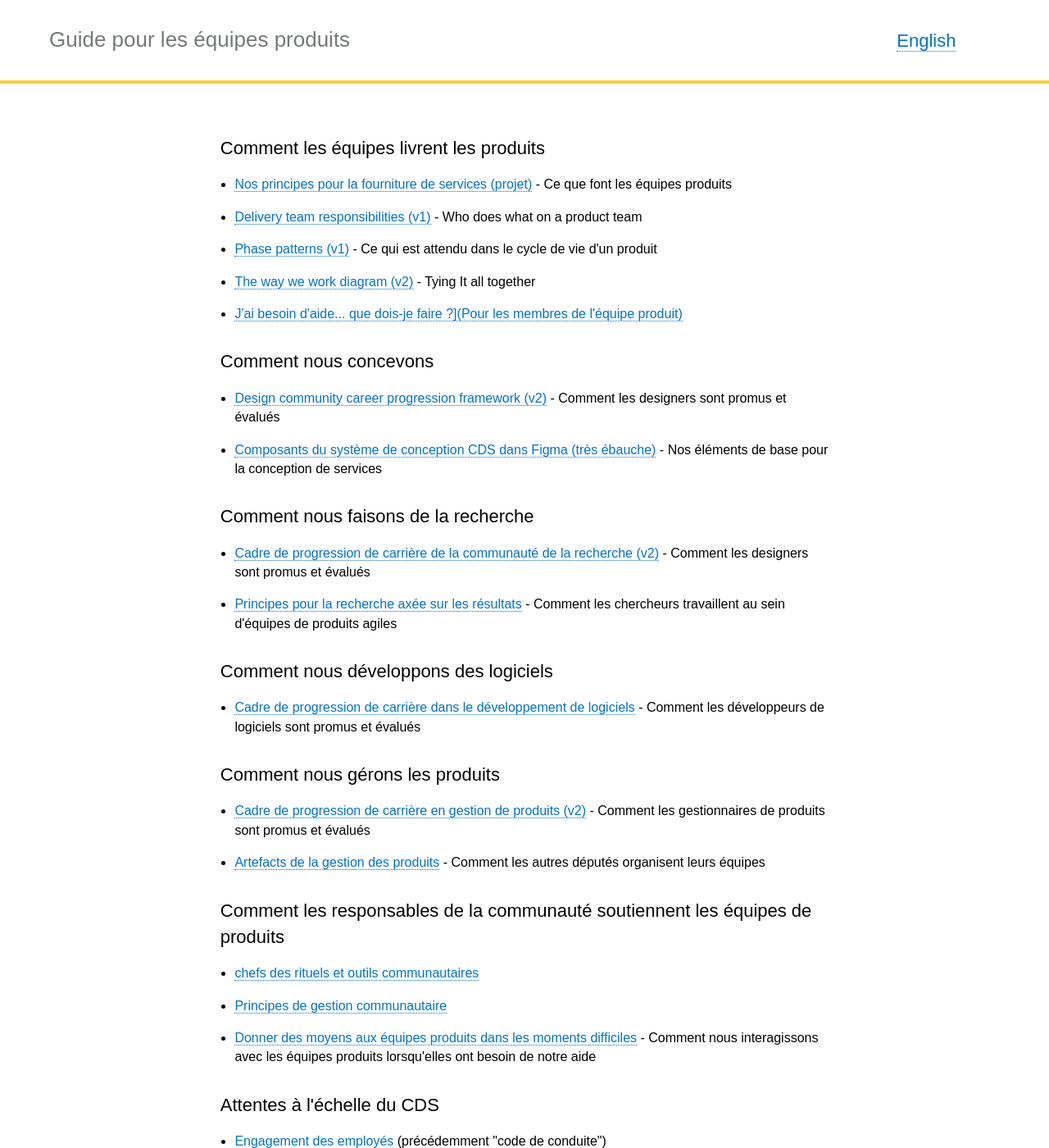
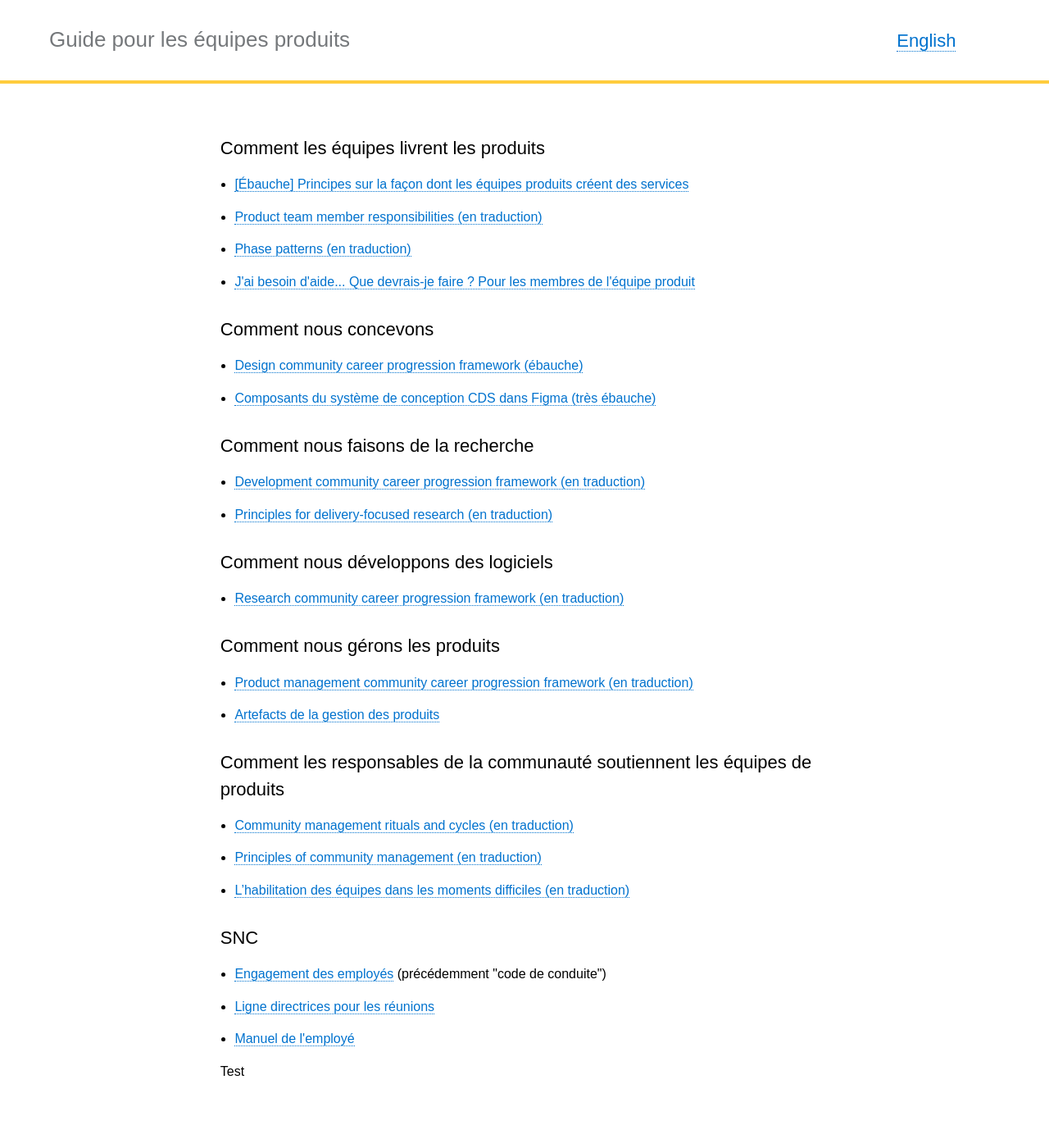
Before and after one commit to cds-snc/guide-product-teams-equipes-produits, a Jekyll site: the page built from _pages/fr/accueil.html, in a window 1280 px wide and 1400 px high. Shown: the whole window at 82% size. Built offline with Jekyll 4.4.1, drawn with Linux system fonts in a browser that asks for light colours; some of the changed text lies outside the part shown.

Commit message:
Updates for home page

```diff
--- a/_config.yml
+++ b/_config.yml
@@ -9,8 +9,8 @@ collections:
     permalink: /:path/
 
 # Title
-name: Design research handbook
-subtitle: Tips, tools, processes and approaches for understanding the people we serve
+name: Guide for product teams
+subtitle:
 
 # When using this template with a project page set the baseurl to '/project-name'
 # For user/organization pages set this to an empty string
--- a/_includes/navigation-fr.html
+++ b/_includes/navigation-fr.html
@@ -11,40 +11,39 @@
 
 <h2 id="comment-les-quipes-livrent-les-produits">Comment les équipes livrent les produits</h2>
 <ul>
-<li><a href="https://docs.google.com/document/d/1ADYr5uqqu25FX3E1QVCbhmZp-YmsEJsOuvDk02jCKFY/edit">Nos principes pour la fourniture de services (projet)</a> - Ce que font les équipes produits</li>
-<li><a href="https://docs.google.com/document/d/15uRvNqwCiJRkRU6u8gyklw38DKtzXtqxRVOT-gXQohY/edit">Delivery team responsibilities (v1)</a> - Who does what on a product team</li>
-<li><a href="https://drive.google.com/drive/u/0/search?q=phase%20patterns">Phase patterns (v1)</a> - Ce qui est attendu dans le cycle de vie d&#39;un produit</li>
-<li><a href="https://gcdigital.slack.com/archives/C2G47TBA4/p1567011920016900?thread_ts=1567011920.016900">The way we work diagram (v2)</a> - Tying It all together</li>
-<li><a href="https://docs.google.com/document/d/1z_UBsleGrzh720ucN5zf2vb3LFGvj29mHGodx7_1pf4/edit#heading=h.sjqaiear3f3t">J&#39;ai besoin d&#39;aide... que dois-je faire ?](Pour les membres de l&#39;équipe produit)</a></li>
+<li><a href="https://docs.google.com/document/d/1ADYr5uqqu25FX3E1QVCbhmZp-YmsEJsOuvDk02jCKFY/edit">[Ébauche] Principes sur la façon dont les équipes produits créent des services</a></li>
+<li><a href="https://docs.google.com/document/d/15uRvNqwCiJRkRU6u8gyklw38DKtzXtqxRVOT-gXQohY/edit">Product team member responsibilities (en traduction)</a></li>
+<li><a href="https://docs.google.com/document/d/1t3YX3zBhnLcWYNCJ-hkYvseEWE20n9FJmq6563LwQ5o/edit">Phase patterns (en traduction)</a></li>
+<li><a href="https://docs.google.com/document/d/1z_UBsleGrzh720ucN5zf2vb3LFGvj29mHGodx7_1pf4/edit#bookmark=kix.grv964mu7vr0">J&#39;ai besoin d&#39;aide... Que devrais-je faire ? Pour les membres de l&#39;équipe produit</a></li>
 </ul>
 <h2 id="comment-nous-concevons">Comment nous concevons</h2>
 <ul>
-<li><a href="https://docs.google.com/document/d/16qPih4kPVOa8hiPgXiK--oxwapbJ5T9toQaW6OSN51I/edit?usp=drive_web&amp;ouid=115428102159383580616">Design community career progression framework (v2)</a> - Comment les designers sont promus et évalués</li>
-<li><a href="https://www.figma.com/file/CPixUU1tCfzgw3T9vaPSBU/Design-System?node-id=1%3A2">Composants du système de conception CDS dans Figma (très ébauche)</a> - Nos éléments de base pour la conception de services</li>
+<li><a href="https://docs.google.com/document/d/16qPih4kPVOa8hiPgXiK--oxwapbJ5T9toQaW6OSN51I/edit?usp=drive_web&amp;ouid=115428102159383580616">Design community career progression framework (ébauche)</a></li>
+<li><a href="https://www.figma.com/file/CPixUU1tCfzgw3T9vaPSBU/Design-System?node-id=1%3A2">Composants du système de conception CDS dans Figma (très ébauche)</a></li>
 </ul>
 <h2 id="comment-nous-faisons-de-la-recherche">Comment nous faisons de la recherche</h2>
 <ul>
-<li><a href="https://docs.google.com/document/d/16DGlPORftHaLjJEP31wKMurPD1w8T029JxlTcdG1ufE/edit?usp=drive_web&amp;ouid=115428102159383580616">Cadre de progression de carrière de la communauté de la recherche (v2)</a> - Comment les designers sont promus et évalués</li>
-<li><a href="https://docs.google.com/document/d/1zLcE911x7enwdujpyPYTDxuF9conNHH6P7SsyucFHrE/edit">Principes pour la recherche axée sur les résultats</a> - Comment les chercheurs travaillent au sein d&#39;équipes de produits agiles</li>
+<li><a href="https://docs.google.com/document/d/16DGlPORftHaLjJEP31wKMurPD1w8T029JxlTcdG1ufE/edit?usp=drive_web&amp;ouid=115428102159383580616">Development community career progression framework (en traduction)</a></li>
+<li><a href="https://docs.google.com/document/d/1zLcE911x7enwdujpyPYTDxuF9conNHH6P7SsyucFHrE/edit">Principles for delivery-focused research (en traduction)</a></li>
 </ul>
 <h2 id="comment-nous-d-veloppons-des-logiciels">Comment nous développons des logiciels</h2>
 <ul>
-<li><a href="https://docs.google.com/document/d/1nlWprj7zmSzRWOdOO458QAJfLWFxb4tTRdp08f5f_iU/edit#heading=h.83yfgjlleseu">Cadre de progression de carrière dans le développement de logiciels</a> - Comment les développeurs de logiciels sont promus et évalués</li>
+<li><a href="https://docs.google.com/document/d/1nlWprj7zmSzRWOdOO458QAJfLWFxb4tTRdp08f5f_iU/edit#heading=h.83yfgjlleseu">Research community career progression framework (en traduction)</a></li>
 </ul>
 <h2 id="comment-nous-g-rons-les-produits">Comment nous gérons les produits</h2>
 <ul>
-<li><a href="https://docs.google.com/document/d/16DGlPORftHaLjJEP31wKMurPD1w8T029JxlTcdG1ufE/edit?usp=drive_web&amp;ouid=115428102159383580616">Cadre de progression de carrière en gestion de produits (v2)</a> - Comment les gestionnaires de produits sont promus et évalués</li>
-<li><a href="https://drive.google.com/drive/folders/1HLf3WhjgIaxMOX44I4zuRkQz8bVr0B4c">Artefacts de la gestion des produits</a> - Comment les autres députés organisent leurs équipes</li>
+<li><a href="https://docs.google.com/document/d/1glVLLPaQlj5UKvG3yTPKxl97ahbgj3T7q1FxOjlDINU/edit">Product management community career progression framework (en traduction)</a></li>
+<li><a href="https://drive.google.com/drive/folders/1HLf3WhjgIaxMOX44I4zuRkQz8bVr0B4c">Artefacts de la gestion des produits</a></li>
 </ul>
 <h2 id="comment-les-responsables-de-la-communaut-soutiennent-les-quipes-de-produits">Comment les responsables de la communauté soutiennent les équipes de produits</h2>
 <ul>
-<li><a href="https://docs.google.com/document/d/1iMcHlBdHcQ1yHYgko1w9U5__Lp81RS8Kv4Qb3uaWOeQ/edit">chefs des rituels et outils communautaires</a></li>
-<li><a href="https://docs.google.com/document/d/1f5_kUAGWmoy86hc3fpqzXtgJOVzeyd3pg2_hc74R6SU/edit">Principes de gestion communautaire</a></li>
-<li><a href="https://docs.google.com/document/d/1SeRN-XvhJCM69WfwlOJ3eH3XUdaghunAFWVrI8QT_SQ/edit">Donner des moyens aux équipes produits dans les moments difficiles</a> - Comment nous interagissons avec les équipes produits lorsqu&#39;elles ont besoin de notre aide</li>
+<li><a href="https://docs.google.com/document/d/1iMcHlBdHcQ1yHYgko1w9U5__Lp81RS8Kv4Qb3uaWOeQ/edit">Community management rituals and cycles (en traduction)</a></li>
+<li><a href="https://docs.google.com/document/d/1f5_kUAGWmoy86hc3fpqzXtgJOVzeyd3pg2_hc74R6SU/edit">Principles of community management (en traduction)</a></li>
+<li><a href="https://docs.google.com/document/d/1SeRN-XvhJCM69WfwlOJ3eH3XUdaghunAFWVrI8QT_SQ/edit">L’habilitation des équipes dans les moments difficiles (en traduction)</a></li>
 </ul>
-<h2 id="attentes-l-chelle-du-cds">Attentes à l&#39;échelle du CDS</h2>
+<h2 id="attentes-l-chelle-du-cds">SNC</h2>
 <ul>
-<li><a href="https://docs.google.com/document/d/1ik3HW_g_Z-8cK3lsVr7WxqP_OVdSqUm3FKbEh1izoCw/edit?usp=drive_web&amp;ouid=115428102159383580616">Engagement des employés</a> (précédemment &quot;code de conduite&quot;)</li>
-<li><a href="https://docs.google.com/document/d/1QRiMvB4-lKrb2v_h2RAQZmUeGo-cAv3FKhVVCm0NR1g/edit">Réunions de l&#39;ensemble des équipes et lignes directrices</a></li>
-<li><a href="https://docs.google.com/document/d/1dJ9tQSHBTL5v1JpfLYuTa4jp0kHWaDcnTyI0x5d0xkQ/edit?usp=drive_web&amp;ouid=115428102159383580616">Manuel de l&#39;employé</a></li>
+<li><a href="https://docs.google.com/document/d/1cMJ_Kf_cipbFVaggAXfkb71EI97UqNSTFSDhp2WP-NU/edit">Engagement des employés</a> (précédemment &quot;code de conduite&quot;)</li>
+<li><a href="https://docs.google.com/document/d/1QRiMvB4-lKrb2v_h2RAQZmUeGo-cAv3FKhVVCm0NR1g/edit">Ligne directrices pour les réunions</a></li>
+<li><a href="https://docs.google.com/document/d/1D3gAXWMMHnQ3sQdU4AAfCVgIzBFHfvOm8owNo1FIDog/edit">Manuel de l&#39;employé</a></li>
 </ul>
```
Also changed, not shown: _includes/navigation.html (+15 -15 lines), 5 other files.
